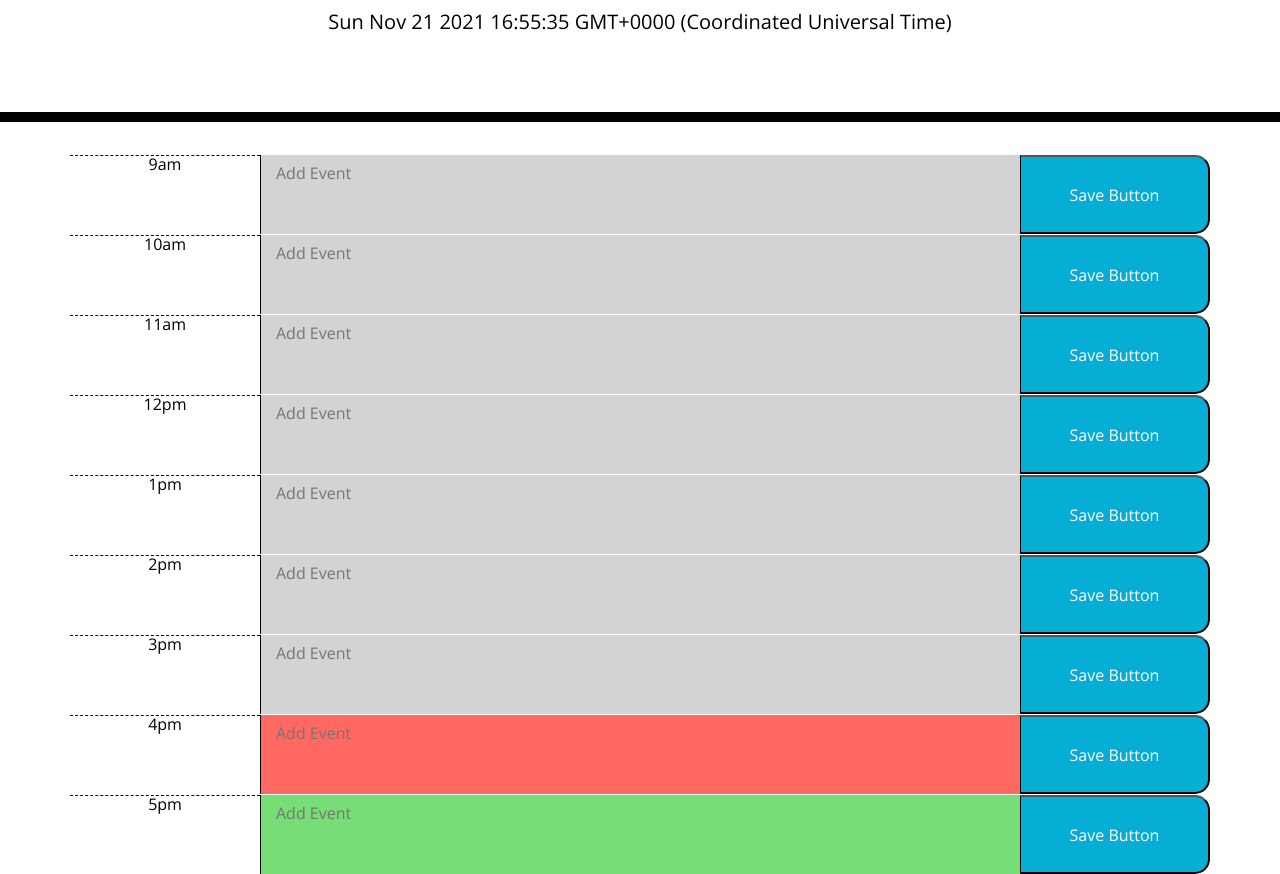
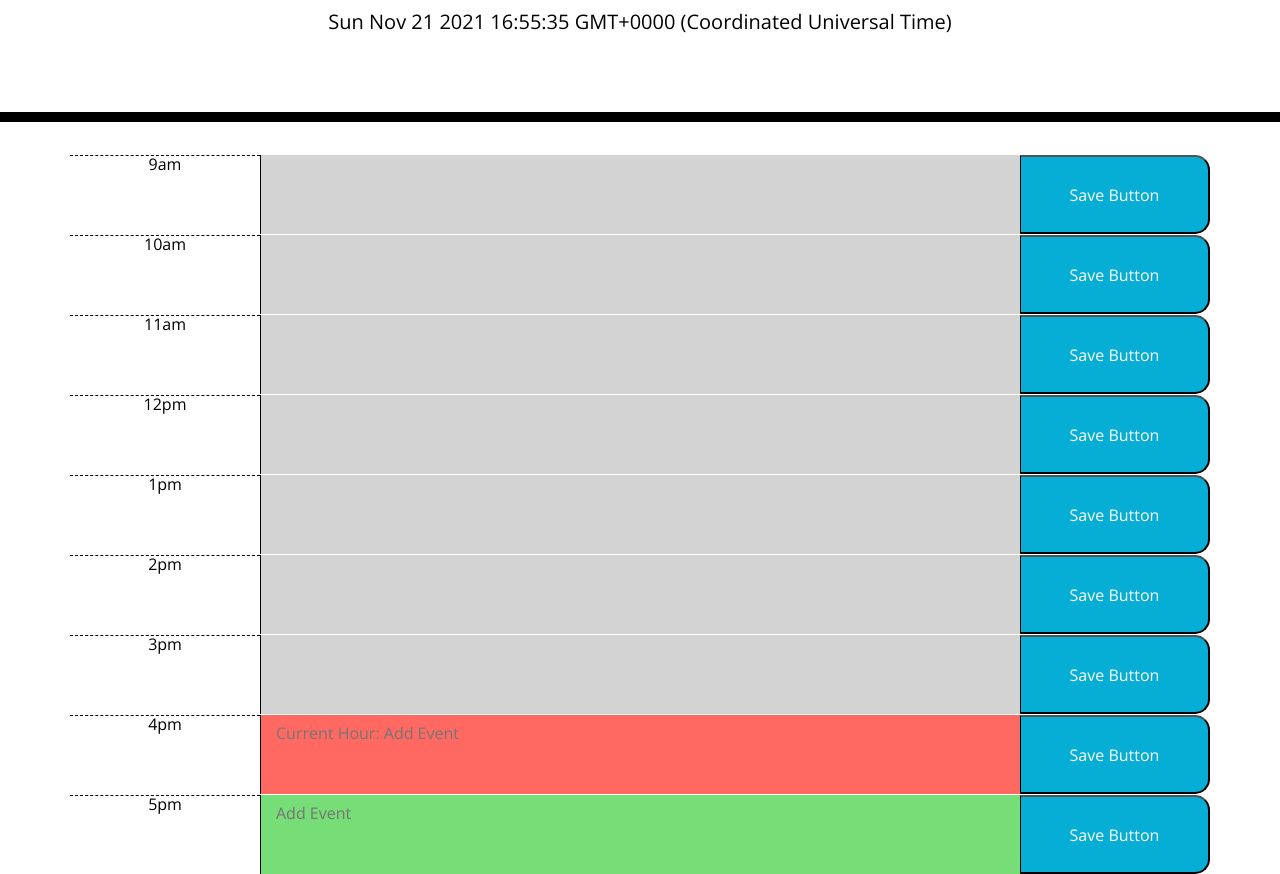
Before and after one commit to ajbf92/work-day-scheduler, a plain HTML site: page index.html in a window 1280 px wide. Shown: the part 182-1056 px from the top of the page. Drawn offline with nearby package versions, Linux system fonts and the light colour scheme.

Commit message:
change placeholders

```diff
--- a/assets/js/script.js
+++ b/assets/js/script.js
@@ -16,11 +16,14 @@ setInterval(function () {
       .replace("pm", "");
     // conditional statement comparing the actual hour with the hour id to assign a color
     if (hours < newDBA) {
-      document.getElementsByClassName("description")[i].classList.add("future");
+        document.getElementsByClassName("description")[i].placeholder = "Add Event";
+        document.getElementsByClassName("description")[i].classList.add("future");
     } else if (hours == newDBA) {
-      document.getElementsByClassName("description")[i].classList.add("present");
+        document.getElementsByClassName("description")[i].placeholder = "Current Hour: Add Event";
+        document.getElementsByClassName("description")[i].classList.add("present");
     } else if (hours > newDBA) {
-      document.getElementsByClassName("description")[i].classList.add("past");
+        document.getElementsByClassName("description")[i].placeholder = "";
+        document.getElementsByClassName("description")[i].classList.add("past");
     }
   }
 }, 1000);
--- a/index.html
+++ b/index.html
@@ -33,47 +33,47 @@
       <!-- each row/hour contains 3 divs -->
       <div class="row">
         <div class="hour col-2">9am</div>
-        <textarea id = "x-9am" class="description textarea col-8" placeholder="Add Event"></textarea>
+        <textarea id = "x-9am" class="description textarea col-8"></textarea>
         <button id="9am" class="saveBtn col-2">Save Button</button>
       </div>
       <div class="row">
         <div class="hour col-2">10am</div>
-        <textarea id = "x-10am" class="description textarea col-8" placeholder="Add Event"></textarea>
+        <textarea id = "x-10am" class="description textarea col-8"></textarea>
         <button id="10am" class="saveBtn col-2">Save Button</button>
       </div>
       <div class="row">
         <div class="hour col-2">11am</div>
-        <textarea id = "x-11am" class="description textarea col-8" placeholder="Add Event"></textarea>
+        <textarea id = "x-11am" class="description textarea col-8"></textarea>
         <button id="11am" class="saveBtn col-2">Save Button</button>
       </div>
       <div class="row">
         <div class="hour col-2">12pm</div>
-        <textarea id = "x-12pm" class="description textarea col-8" placeholder="Add Event"></textarea>
+        <textarea id = "x-12pm" class="description textarea col-8"></textarea>
         <button id="12pm" class="saveBtn col-2">Save Button</button>
       </div>
       <div class="row">
         <div class="hour col-2">1pm</div>
-        <textarea id = "x-13pm" class="description textarea col-8" placeholder="Add Event"></textarea>
+        <textarea id = "x-13pm" class="description textarea col-8"></textarea>
         <button id="13pm" class="saveBtn col-2">Save Button</button>
       </div>
       <div class="row">
         <div class="hour col-2">2pm</div>
-        <textarea id = "x-14pm" class="description textarea col-8" placeholder="Add Event"></textarea>
+        <textarea id = "x-14pm" class="description textarea col-8"></textarea>
         <button id="14pm" class="saveBtn col-2">Save Button</button>
       </div>
       <div class="row">
         <div class="hour col-2">3pm</div>
-        <textarea id = "x-15pm" class="description textarea col-8" placeholder="Add Event"></textarea>
+        <textarea id = "x-15pm" class="description textarea col-8"></textarea>
         <button id="15pm" class="saveBtn col-2">Save Button</button>
       </div>
       <div class="row">
         <div class="hour col-2">4pm</div>
-        <textarea id = "x-16pm" class="description textarea col-8" placeholder="Add Event"></textarea>
+        <textarea id = "x-16pm" class="description textarea col-8"></textarea>
         <button id="16pm" class="saveBtn col-2">Save Button</button>
       </div>
       <div class="row">
         <div class="hour col-2">5pm</div>
-        <textarea id = "x-17pm" class="description textarea col-8" placeholder="Add Event"></textarea>
+        <textarea id = "x-17pm" class="description textarea col-8"></textarea>
         <button id="17pm" class="saveBtn col-2">Save Button</button>
       </div>
     </div>
```
